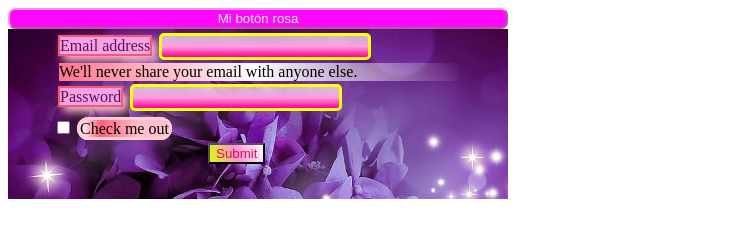
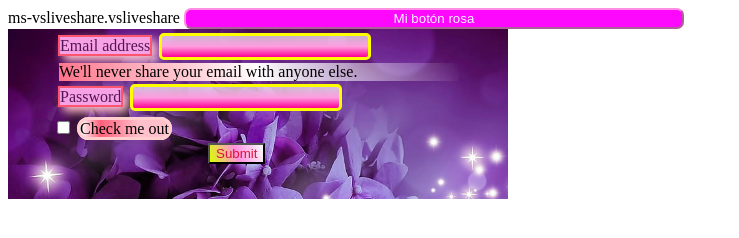
Before and after one commit to conypizango/tarea, a plain HTML site: page inde.html in a window 1280 px wide. Shown: the whole page, without its empty margins (0-739 px from the left). Drawn offline with Linux system fonts and the light colour scheme.

Commit message:
Update inde.html

```diff
--- a/inde.html
+++ b/inde.html
@@ -1,6 +1,10 @@
 <!DOCTYPE html>
 <html lang="en">
 <head>
+
+
+    ms-vsliveshare.vsliveshare
+
     <meta charset="UTF-8">
     <meta http-equiv="X-UA-Compatible" content="IE=edge">
     <meta name="viewport" content="width=device-width, initial-scale=1.0">
```
